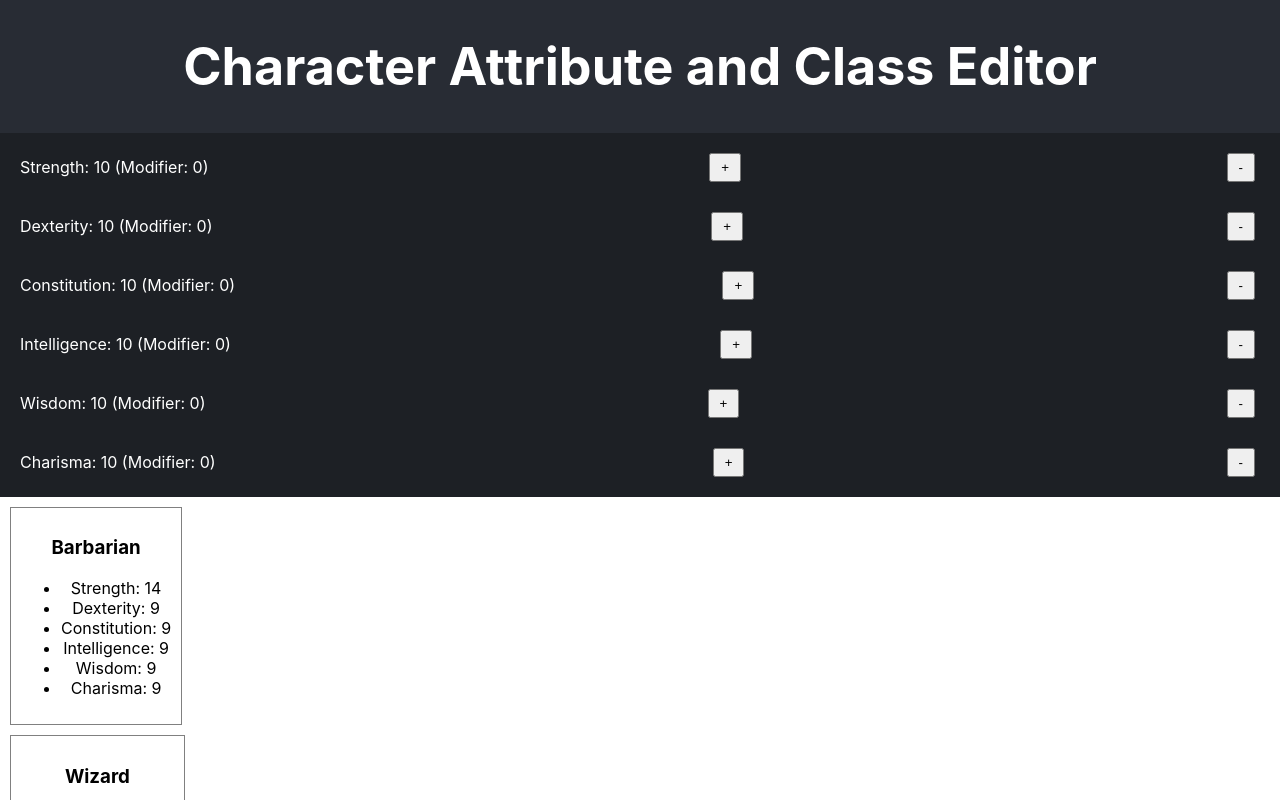
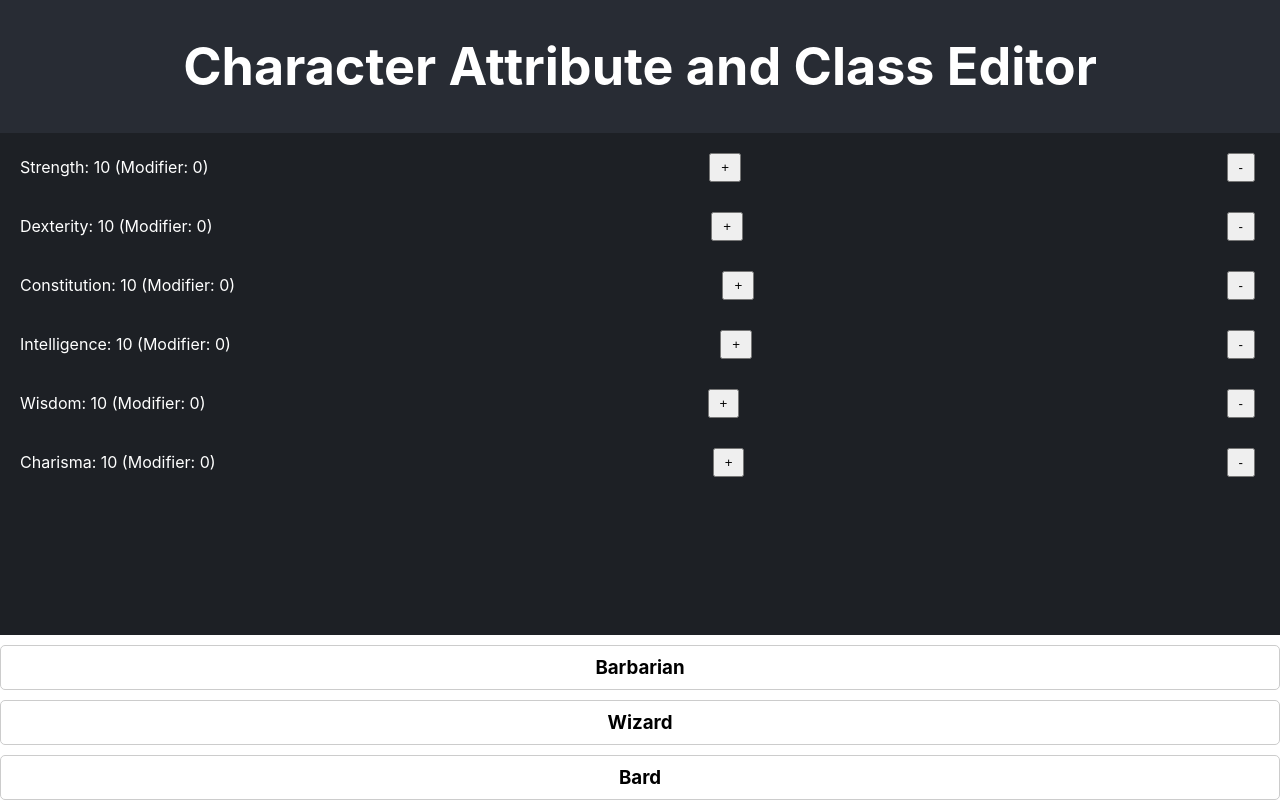
Before and after one commit to SETURAJ/recruiting-webapp-character, a React (Create React App) app: page / in a window 1280 px wide. Shown: the top 800 px of the page. Built offline with nearby package versions, Linux system fonts and the light colour scheme.

Commit message:
Requirements 1 2 3 4 7

```diff
--- a/src/components/ClassDisplay/ClassDisplay.css
+++ b/src/components/ClassDisplay/ClassDisplay.css
@@ -1,11 +1,31 @@
 /* src/components/ClassDisplay/ClassDisplay.css */
 .class-display {
-    border: 1px solid grey;
-    margin: 10px;
+    cursor: pointer;
     padding: 10px;
-    width: fit-content;
+    margin-top: 10px;
+    border: 1px solid #ccc;
+    border-radius: 5px;
+    transition: background-color 0.3s ease;
   }
 
-  .class-display.eligible {
-    border-color: red; /* Highlight eligible classes */
+  .class-display:hover {
+    background-color: #f0f0f0;
   }
+
+  .class-display.meets-requirements {
+    border-color: red;
+    background-color: blue;
+  }
+
+  h3 {
+    margin: 0;
+  }
+
+  ul {
+    list-style-type: none;
+    padding: 0;
+  }
+
+  li {
+    margin: 5px 0;
+  }
--- a/src/components/ClassDisplay/ClassDisplay.js
+++ b/src/components/ClassDisplay/ClassDisplay.js
@@ -1,23 +1,27 @@
 // src/components/ClassDisplay/ClassDisplay.js
-import React from 'react';
-import './ClassDisplay.css';
+import React, { useState } from 'react';
+import './ClassDisplay.css'; // Ensure you have basic styles defined
 
 function ClassDisplay({ className, classAttributes, currentAttributes }) {
+  const [showDetails, setShowDetails] = useState(false);
   const meetsRequirements = Object.entries(classAttributes).every(([key, value]) =>
     currentAttributes[key] >= value
   );
 
+  const toggleDetails = () => {
+    setShowDetails(!showDetails);
+  };
+
   return (
-    <div
-      className={`class-display ${meetsRequirements ? 'eligible' : ''}`}
-      onClick={() => {}}
-    >
+    <div className={`class-display ${meetsRequirements ? 'meets-requirements' : ''}`} onClick={toggleDetails}>
       <h3>{className}</h3>
-      <ul>
-        {Object.entries(classAttributes).map(([attribute, value]) => (
-          <li key={attribute}>{attribute}: {value}</li>
-        ))}
-      </ul>
+      {showDetails && (
+        <ul>
+          {Object.entries(classAttributes).map(([attribute, value]) => (
+            <li key={attribute}>{attribute}: {value}</li>
+          ))}
+        </ul>
+      )}
     </div>
   );
 }
```
